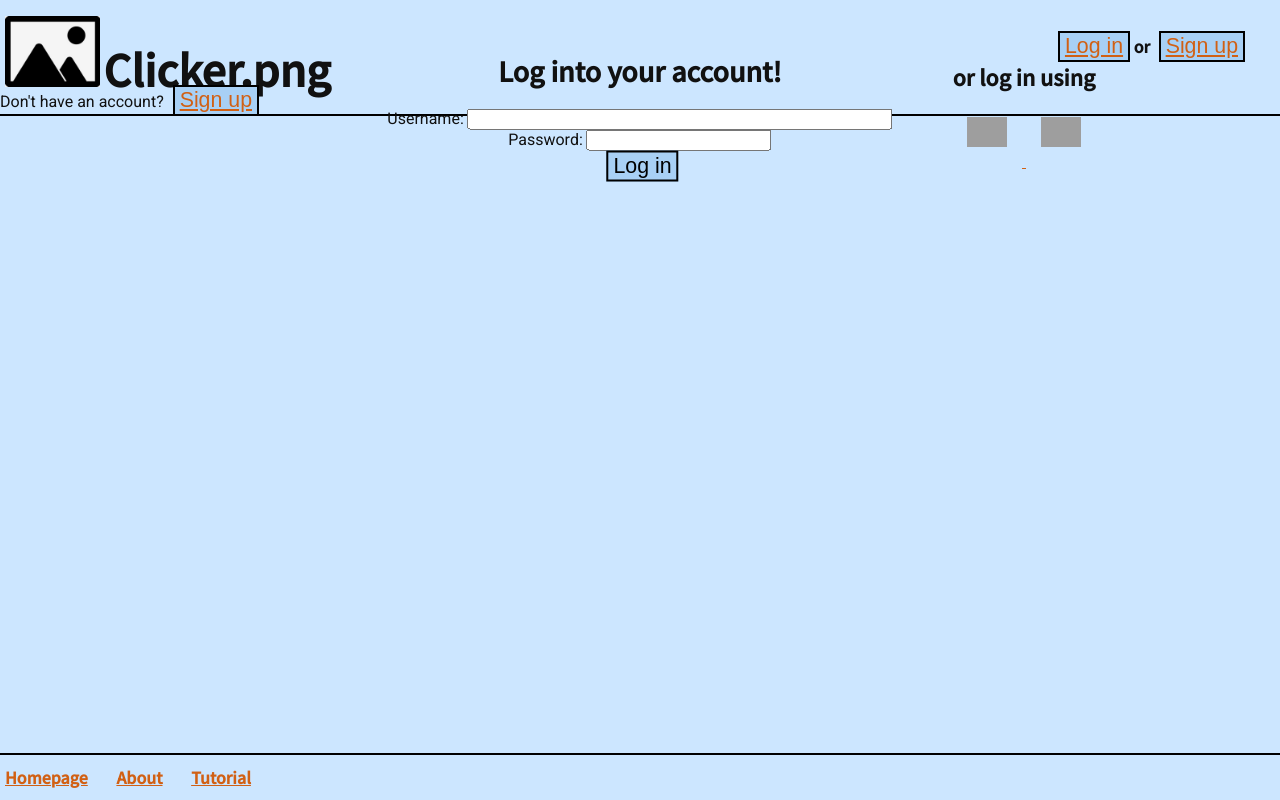
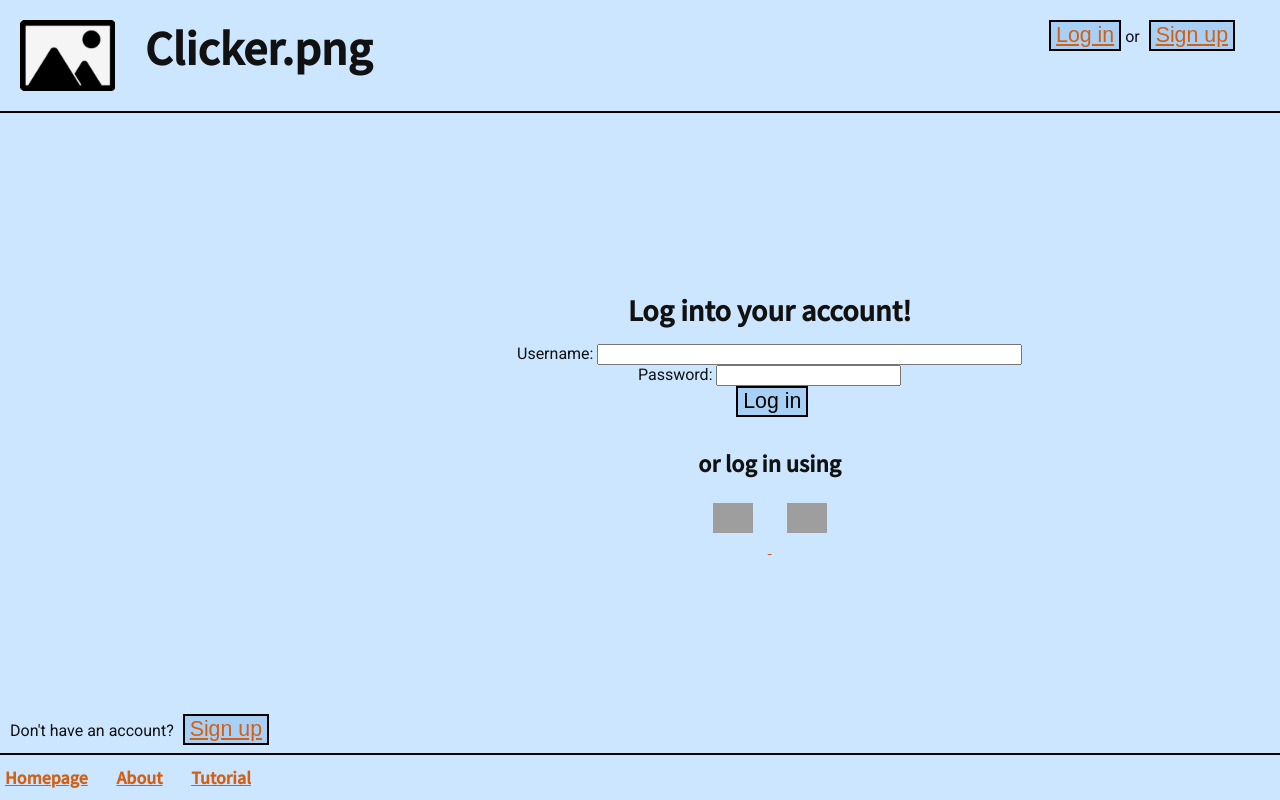
Before and after one commit to Hippodoodle/clicker.png, a Django app: page /clicker_app/login/ in a window 1280 px wide. Run offline with Django 3.2, Linux system fonts and the light colour scheme; parts of the project's set-up code (start-up, migrations or seed data) failed here and were passed over; some libraries are stand-ins or nearby versions; grey boxes are pictures that could not be loaded.

Commit message:
Fixed css

```diff
--- a/static/stylesheet.css
+++ b/static/stylesheet.css
@@ -9,8 +9,8 @@ h1{
 }
 
 h2 {
-	width: 100%;
-	display: inline;
+	/*width: 100%;*/
+	/*display: inline;*/
 	font-size: 20pt;
 	text-align: center;
 	padding-left: 5px;
@@ -41,16 +41,22 @@ a{
     color: var(--color-3);
 }
 
+#upload-png-message{
+    text-align: center;
+}
+
 header{
+    display: flex;
 	border-bottom: 2px solid black;
 	overflow: hidden;
     padding: 5px;
 }
 
 .top_right{
-	float: right;
+    position: absolute;
 	padding: 15px;
 	margin-right: 15px;
+    right: 15px;
 	vertical-align: top;
 }
 
@@ -86,11 +92,12 @@ footer{
 
 #logo {
 	font-size: 32pt;
+    padding: 15px;
 }
 
 container {
-	position: absolute;
-	width: 100%;
+/* 	position: absolute;
+ */	width: 100%;
 }
 
 leftpane {
@@ -135,39 +142,42 @@ table{
 	padding-bottom: 20px;
 }
 
-.center {
-	display: block;
-	margin-left: auto;
-	margin-right: auto;
-	width: 70%;
+.pane-title {
+    text-align: center;
 }
 
-.central {
-	display: inline;
-	margin: 0;
-	position: absolute;
-	top: 30%;
-    left: 50%;
-    -ms-transform: translate(-50%, -50%);
-    transform: translate(-50%, -50%);
+#login-central-block {
+	position: fixed;
+	top: 35%;
+    left: 40%;
 	text-align: center;
 }
-.bottom-left{
-	position: absolute;
-	left:0;
-	bottom:25%;
+
+#login-title{
+    margin: 10px;
 }
 
-.socials{
-	display: inline;
-	margin: 0;
-	position: absolute;
-	top: 30%;
-    left: 80%;
-    -ms-transform: translate(-50%, -50%);
-    transform: translate(-50%, -50%);
+#login_form{
+    margin: 0px;
+    padding: 5px;
+}
+
+#input-box{
+    padding: 5px;
+}
+
+#login-signup-prompt{
+	position: fixed;
+	left: 10px;
+	bottom: 55px;
+}
+
+#login-socials-block{
+	position: relative;
+	top: 25px;
 	text-align: center;
 }
+
 .socials-logo{
 	width: 40px;
 	padding: 20px;
--- a/templates/clicker_app/base.html
+++ b/templates/clicker_app/base.html
@@ -21,10 +21,9 @@
 
 <body>
     <header>
-        <h1>
-            <span><img src="{% static 'images/logo.jpg' %}" width="95" height="71" alt="Logo" /></span>
-            <span id="logo">Clicker.png</span>
-            <span class="top_right">
+        <img src="{% static 'images/logo.jpg' %}" width="95" height="71" alt="Logo" style="padding: 15px;" />
+        <h1><span id="logo">Clicker.png</span></h1>
+        <div class="top_right">
             {% block top_right %}
             {% if user.is_authenticated %}
 
@@ -42,15 +41,12 @@
             </button>
             {% endif %}
             {% endblock %}
-            </span class="top_right">
-        </h1>
+        </div>
     </header>
 
-    <container>
     {% block body_block %}
     default block
     {% endblock %}
-    </container>
 
     <footer>
         <h1>
--- a/templates/clicker_app/login.html
+++ b/templates/clicker_app/login.html
@@ -9,40 +9,31 @@
 
 {% block body_block %}
 
-<div class="central">
+<div id="login-central-block">
+    <h2 id="login-title">Log into your account!</h2>
+    <form id="login_form" method="post" action="{% url 'clicker_app:login' %}">
+        {% csrf_token %}
+        <div class=input-box>
+            Username: <input type="text" name="username" value="" size="50" />
+        </div>
+        <div class=input-box>
+            Password: <input type="password" name="password" value="" size="20" />
+        </div>
+        <input type="submit" value="Log in" size=16 />
+    </form>
 
-<h2>Log into your account!</h2>
-<br></br>
-
-<form id="login_form" method="post" action="{% url 'clicker_app:login' %}">
-    {% csrf_token %}
-    <div class=input-box>
-        Username: <input type="text" name="username" value="" size="50" />
-        <br />
+    <div id="login-socials-block">
+        <h3>or log in using</h3>
+        <a href="{% url 'social:begin' 'facebook' %}">
+            <img class="socials-logo" alt="Facebook logo" src="https://upload.wikimedia.org/wikipedia/commons/b/be/Facebook_William_Aditya_Sarana.png" />
+        </a>
+        <a href="{% provider_login_url 'google' %}">
+            <img class="socials-logo" alt="Google logo" src="https://upload.wikimedia.org/wikipedia/commons/thumb/5/53/Google_%22G%22_Logo.svg/512px-Google_%22G%22_Logo.svg.png" />
+        </a>
     </div>
-    <div class=input-box>
-        Password: <input type="password" name="password" value="" size="20" />
-        <br />
-    </div>
-
-    <input type="submit" value="Log in" size=16/>
-
-</form>
 </div>
 
-<div class="socials">
-    <h3>or log in using</h3>
-
-    <a href="{% url 'social:begin' 'facebook' %}">
-    <img class="socials-logo" src="https://upload.wikimedia.org/wikipedia/commons/b/be/Facebook_William_Aditya_Sarana.png" />
-    </a>
-
-    <a href="{% provider_login_url 'google' %}">
-    <img class="socials-logo" src="https://upload.wikimedia.org/wikipedia/commons/thumb/5/53/Google_%22G%22_Logo.svg/512px-Google_%22G%22_Logo.svg.png" />
-    </a>
-</div>
-
-<div class="bottom-left">
+<div id="login-signup-prompt">
     Don't have an account?
     <button>
         <a href="{% url 'clicker_app:signup' %}">Sign up</a>
```
Also changed, not shown: templates/clicker_app/index.html (+6 -10 lines). Lines whose indentation alone changed are shown as unchanged.
